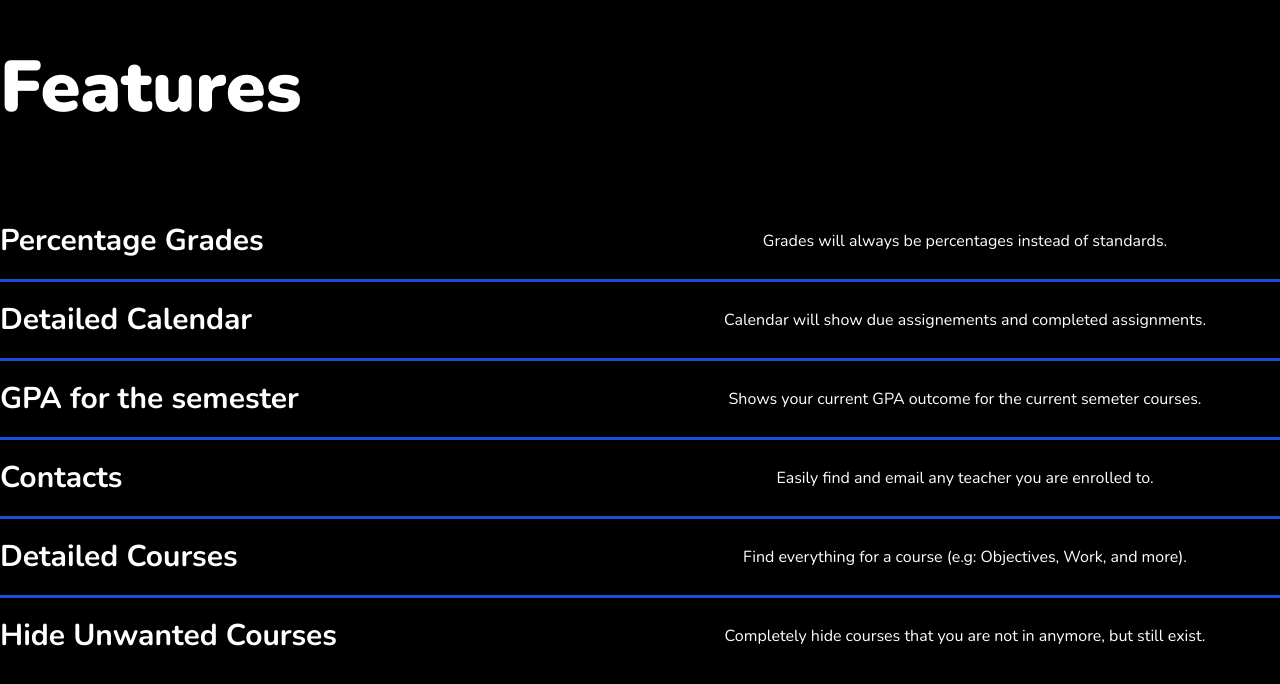
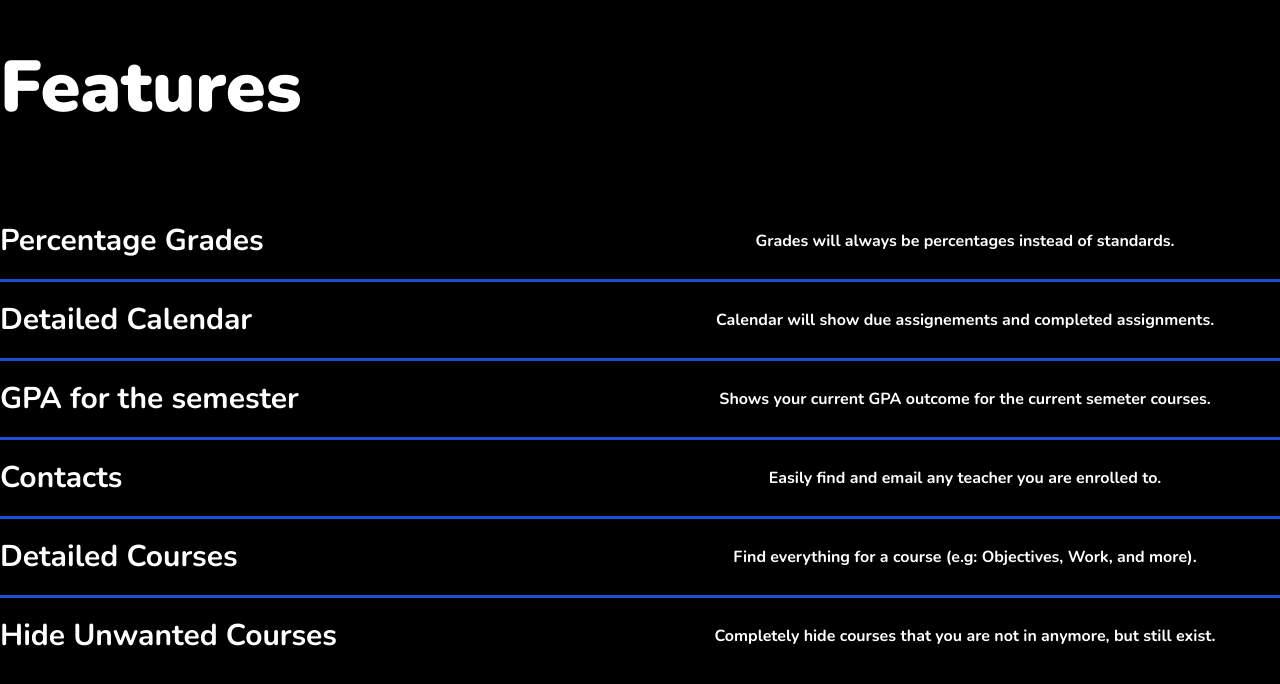
Before and after one commit to gradpass/landing, a plain HTML site: page index.html in a window 1280 px wide. Shown: the part 1696-2380 px from the top of the page. Drawn offline with nearby package versions, Linux system fonts and the light colour scheme.

Commit message:
fixes and changes

```diff
--- a/index.html
+++ b/index.html
@@ -86,27 +86,27 @@
                 <div class="flex flex-col">
                     <div class="flex flex-col sm:flex-row justify-center items-center gap-5 border-b-[3px] border-blue-700 pb-5">
                         <span class="flex-1 text-3xl font-bold">Percentage Grades</span>
-                        <span class="flex-1 text-center">Grades will always be percentages instead of standards.</span>
+                        <span class="flex-1 font-bold text-center">Grades will always be percentages instead of standards.</span>
                     </div>
                     <div class="flex flex-col sm:flex-row justify-center items-center gap-5 border-b-[3px] border-blue-700 py-5">
                         <span class="flex-1 text-3xl font-bold">Detailed Calendar</span>
-                        <span class="flex-1 text-center">Calendar will show due assignements and completed assignments.</span>
+                        <span class="flex-1 font-bold text-center">Calendar will show due assignements and completed assignments.</span>
                     </div>
                     <div class="flex flex-col sm:flex-row justify-center items-center gap-5 border-b-[3px] border-blue-700 py-5">
                         <span class="flex-1 text-3xl font-bold">GPA for the semester</span>
-                        <span class="flex-1 text-center">Shows your current GPA outcome for the current semeter courses.</span>
+                        <span class="flex-1 font-bold text-center">Shows your current GPA outcome for the current semeter courses.</span>
                     </div>
                     <div class="flex flex-col sm:flex-row justify-center items-center gap-5 border-b-[3px] border-blue-700 py-5">
                         <span class="flex-1 text-3xl font-bold">Contacts</span>
-                        <span class="flex-1 text-center">Easily find and email any teacher you are enrolled to.</span>
+                        <span class="flex-1 font-bold text-center">Easily find and email any teacher you are enrolled to.</span>
                     </div>
                     <div class="flex flex-col sm:flex-row justify-center items-center gap-5 border-b-[3px] border-blue-700 py-5">
                         <span class="flex-1 text-3xl font-bold">Detailed Courses</span>
-                        <span class="flex-1 text-center">Find everything for a course (e.g: Objectives, Work, and more).</span>
+                        <span class="flex-1 font-bold text-center">Find everything for a course (e.g: Objectives, Work, and more).</span>
                     </div>
                     <div class="flex flex-col sm:flex-row justify-center items-center gap-5 pt-5">
                         <span class="flex-1 text-3xl font-bold">Hide Unwanted Courses</span>
-                        <span class="flex-1 text-center">Completely hide courses that you are not in anymore, but still exist.</span>
+                        <span class="flex-1 font-bold text-center">Completely hide courses that you are not in anymore, but still exist.</span>
                     </div>
                 </div>
             </div>
```
